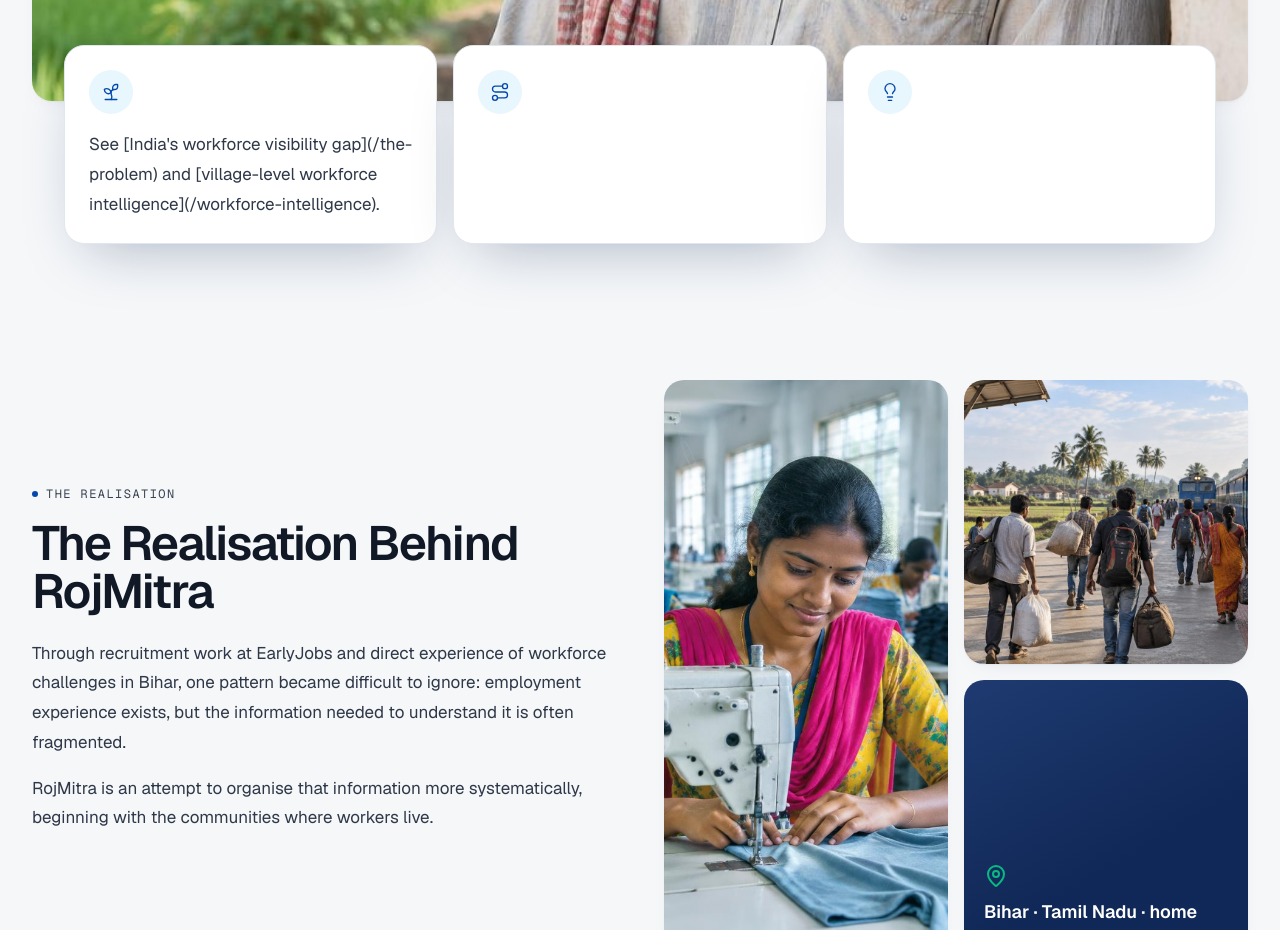
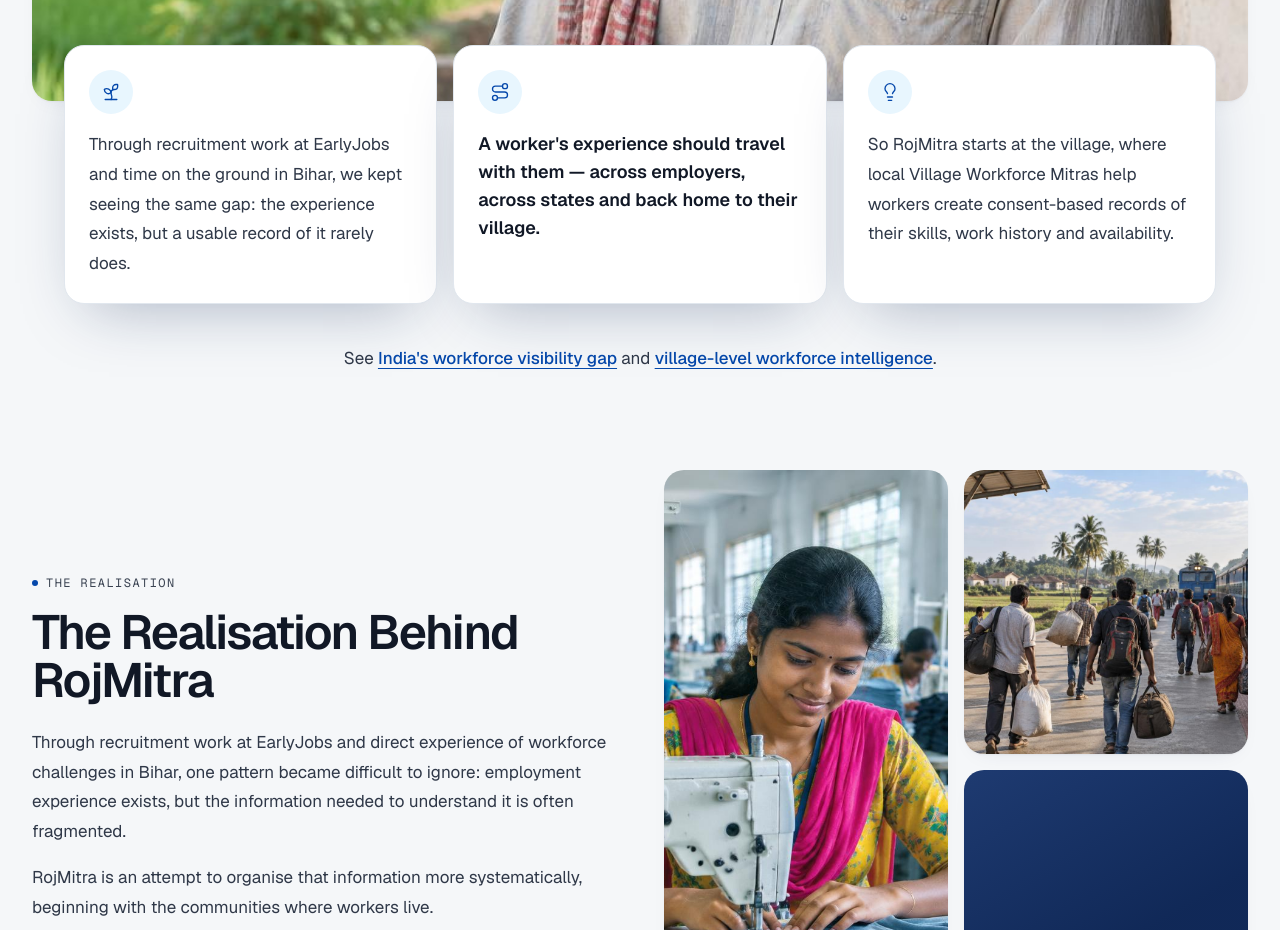
Before and after one commit to gigkaroonline-svg/EJ_blue_collar_Intelligence, a Next.js app in the folder Landing_Page/: page /our-story in a window 1280 px wide. Shown: the part 1300-2230 px from the top of the page. Built offline with nearby package versions, Linux system fonts and the light colour scheme.

Commit message:
Added card content and updated the spacing

```diff
--- a/Landing_Page/src/components/site/InsightPages.tsx
+++ b/Landing_Page/src/components/site/InsightPages.tsx
@@ -312,9 +312,9 @@ export function WorkforceIntelligencePage() {
               <h2 className="display-type text-3xl sm:text-4xl">{village.title}</h2>
               <p className="mt-6 text-lg leading-8 text-on-dark/85">{vp[0]}</p>
             </Reveal>
-            <div className="grid gap-4 sm:grid-cols-2">
+            <div className="grid gap-4 self-center sm:grid-cols-2">
               {vp.slice(1).map((t, i) => (
-                <Reveal key={t} delay={i * 0.04} className="glass-dark rounded-2xl p-5 text-sm leading-6 text-on-dark/90">{t}</Reveal>
+                <Reveal key={t} delay={i * 0.04} className="glass-dark rounded-2xl p-5 text-sm leading-6 text-on-dark/90 sm:last:odd:col-span-2">{t}</Reveal>
               ))}
             </div>
           </div>
--- a/Landing_Page/src/components/site/StoryPages.tsx
+++ b/Landing_Page/src/components/site/StoryPages.tsx
@@ -320,14 +320,14 @@ export function OurStoryPage() {
             <Photo image={img.storyHero} eager className="aspect-[4/3] rounded-none shadow-none sm:aspect-[16/10]" />
           </div>
           <div className="relative z-10 -mt-10 grid gap-4 px-2 sm:-mt-14 sm:px-8 md:grid-cols-3">
-            {[intro[2], intro[3], intro[5]].map((t, i) => (
+            {[intro[2], intro[3], intro[4]].map((t, i) => (
               <Reveal key={`story-intro-${i}`} delay={i * 0.06} className="rounded-2xl border border-border bg-card p-6 shadow-lift">
                 <IconBadge icon={[Sprout, Route, Lightbulb][i] ?? Sprout} />
                 <p className={cn("mt-4 leading-relaxed", i === 1 ? "text-lg font-semibold text-foreground" : "page-copy")}>{t}</p>
               </Reveal>
             ))}
           </div>
-          <p className="page-copy mx-auto mt-10 max-w-3xl text-center">{intro[4]}</p>
+          <Copy text={intro[5]} className="page-copy mx-auto mt-10 max-w-3xl text-center" />
         </div>
       </section>
 
--- a/Landing_Page/src/content/pages.ts
+++ b/Landing_Page/src/content/pages.ts
@@ -200,6 +200,18 @@ export const pages = {
       },
       {
         "kind": "paragraph",
+        "text": "Through recruitment work at EarlyJobs and time on the ground in Bihar, we kept seeing the same gap: the experience exists, but a usable record of it rarely does."
+      },
+      {
+        "kind": "paragraph",
+        "text": "A worker's experience should travel with them — across employers, across states and back home to their village."
+      },
+      {
+        "kind": "paragraph",
+        "text": "So RojMitra starts at the village, where local Village Workforce Mitras help workers create consent-based records of their skills, work history and availability."
+      },
+      {
+        "kind": "paragraph",
         "text": "See [India's workforce visibility gap](/the-problem) and [village-level workforce intelligence](/workforce-intelligence)."
       }
     ],
```
